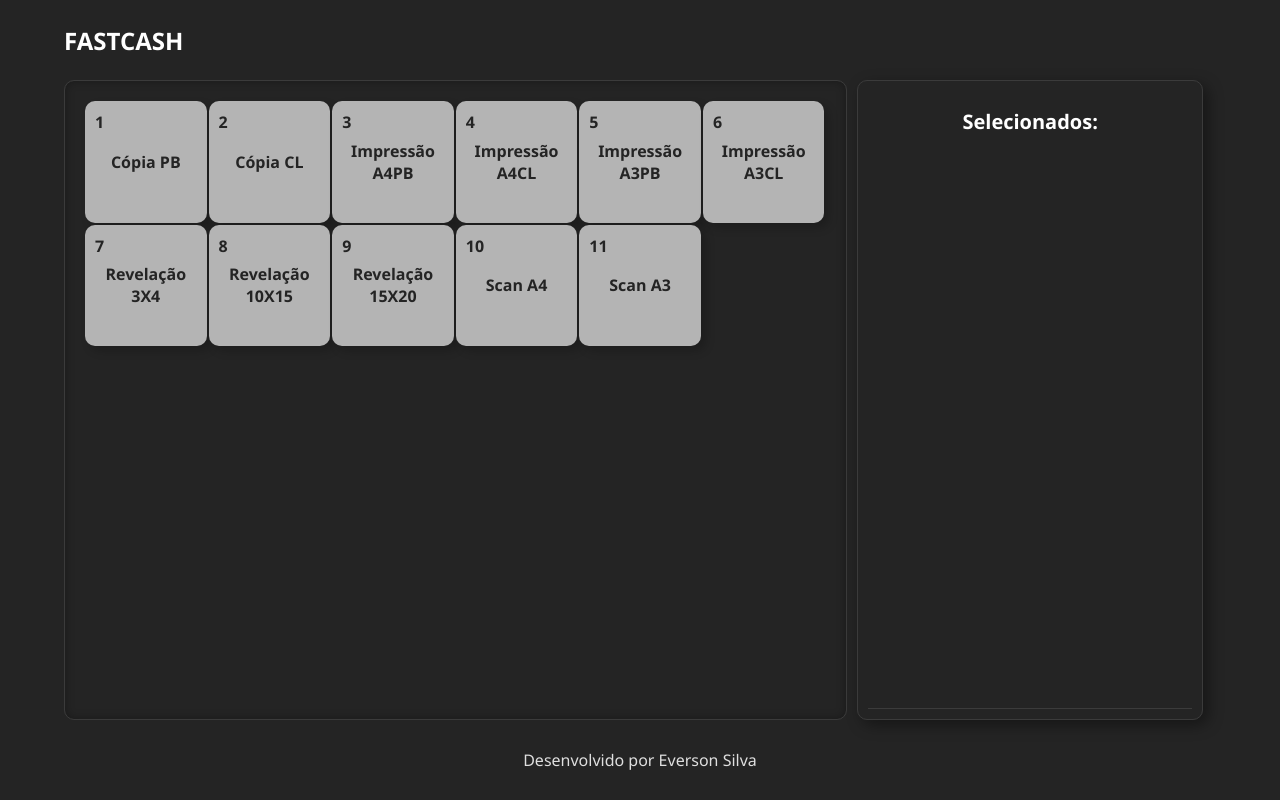
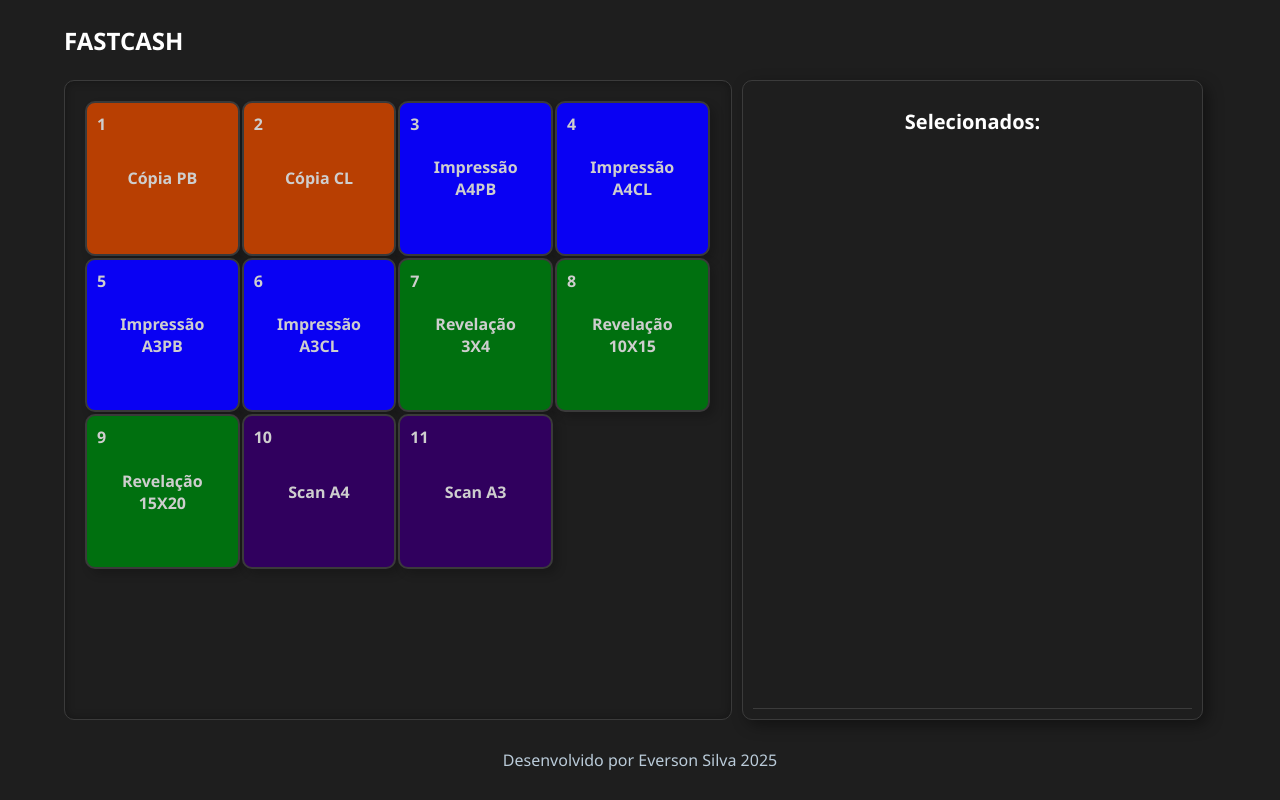
Before and after one commit to eversondeveloper/fastcash, a React (Vite) app: page / in a window 1280 px wide. Built offline with nearby package versions, Linux system fonts and the light colour scheme.

Commit message:
Mudança do estilo e do padrão de cores dos botões

```diff
--- a/src/App.jsx
+++ b/src/App.jsx
@@ -7,7 +7,7 @@ function App() {
   const [produtosSelecionados, setProdutosSelecionados] = useState([]);
   const [valorPago, setValorPago] = useState(0);
 
-  const [corTextoBtn] = useState("#242424");
+  const [corTextoBtn] = useState("#cecece");
 
   const adicionarProduto = (item) => {
     const itemChave = `${item.categoria}_${item.tipo}`;
@@ -162,7 +162,7 @@ function App() {
       </main>
       <footer>
         <div className="footer">
-          <p>Desenvolvido por Everson Silva</p>
+          <p>Desenvolvido por Everson Silva 2025</p>
         </div>
       </footer>
     </AppStyled>
--- a/src/AppStyled.jsx
+++ b/src/AppStyled.jsx
@@ -42,10 +42,10 @@ export const AppStyled = styled.div`
   }
 
   .buttons {
-    width: 68%;
+    width: 58%;
     height: 100%;
     display: flex;
-    gap: 2px;
+    gap: 2%;
     border: solid 1px #3b3b3b;
     box-shadow: inset 0 0 10px #0000004e;
     padding: 10px;
@@ -71,7 +71,7 @@ export const AppStyled = styled.div`
   }
 
   .controles {
-    width: 30%;
+    width: 40%;
     height: 100%;
     border: solid 1px #3b3b3b;
     margin-left: 10px;
@@ -107,12 +107,14 @@ export const AppStyled = styled.div`
 
   .relacaoprodutos {
     width: 100%;
-    height: 40px;
+    height: 60px;
     display: flex;
+    flex-wrap: wrap;
     align-items: center;
-    justify-content: space-between;
+    justify-content: flex-start;
     border-bottom: solid 1px #3b3b3b;
     margin-bottom: 5px;
+    border-bottom: solid 1px #3b3b3b;
   }
 
   .quantidade {
--- a/src/components/Button.jsx
+++ b/src/components/Button.jsx
@@ -2,37 +2,42 @@ import { useEffect, useState } from "react";
 import { ButtonStyled } from "./ButtonStyled";
 
 export default function Button(props) {
-  const corbtn = "#b4b4b4";
-  const [clicado, setClicado] = useState(false);
-  const [corBotao, setCorBotao] = useState("#00ff94");
+  const [corPadrao, setCorPadrao] = useState("#262626");
+  const corSelecionado = "#7d0000";
+
+  const [corBotao, setCorBotao] = useState(corPadrao);
 
   useEffect(() => {
-    props.$produtosSelecionados.filter((produto) => {
-      if (produto.categoria === props.$texto && produto.tipo === props.$tipo) {
-        setCorBotao("#00ff94");
-      } else {
-        setClicado(false);
-        setCorBotao("#b4b4b4");
-      }
-      return null;
-    });
-  }, [props.$texto, props.$tipo]);
+    if (props.$texto == "Impressão") {
+      setCorPadrao("#0901f3");
+    } else if (props.$texto == "Cópia") {
+      setCorPadrao("#b83f02");
+    } else if (props.$texto == "Revelação") {
+      setCorPadrao("#00700f");
+    } else if (props.$texto) {
+      setCorPadrao("#30005e")
+    }
+  }, [props.$texto]);
+
+  useEffect(() => {
+    const estaSelecionado = props.$produtosSelecionados.some(
+      (produto) =>
+        produto.categoria === props.$texto && produto.tipo === props.$tipo
+    );
+
+    setCorBotao(estaSelecionado ? corSelecionado : corPadrao);
+  }, [props.$produtosSelecionados, props.$texto, props.$tipo, corPadrao]);
 
   return (
     <ButtonStyled
-      $background={clicado ? corBotao : corbtn}
+      $background={corBotao}
       $corTexto={props.$corTexto}
-      onClick={() => {
-        props.$btnClick();
-        setClicado(true)
-      }}
-      {...props}
+      onClick={props.$btnClick}
     >
       <div className="numbutton">{props.$index}</div>
       <p>
         {props.$texto} {props.$tipo.toUpperCase()}
       </p>
-
     </ButtonStyled>
   );
 }
--- a/src/components/ButtonStyled.jsx
+++ b/src/components/ButtonStyled.jsx
@@ -9,13 +9,14 @@ export const ButtonStyled = styled.div`
   color: ${(props) => props.$corTexto};
   font-weight: bold;
   text-align: center;
-  width: 16.4%;
+  width: 24.7%;
   aspect-ratio: 1 / 1;
   display: flex;
   flex-direction: column;
   align-items: center;
   justify-content: center;
   position: relative;
+  border: solid 2px #3a3a3a;
 
   &:hover {
     box-shadow: 5px 5px 15px rgba(0, 0, 0, 0.4);
--- a/src/index.css
+++ b/src/index.css
@@ -3,11 +3,11 @@
   margin: 0;
   padding: 0;
   font-family: 'Segoe UI', Tahoma, Geneva, Verdana, sans-serif;
-  color: rgb(223, 223, 223);
+  color: #BACBD9;
 }
 
 body {
-  background-color: #242424;
+  background-color: #1e1e1e;
   color: #333;
   display: flex;
   justify-content: center;
```
